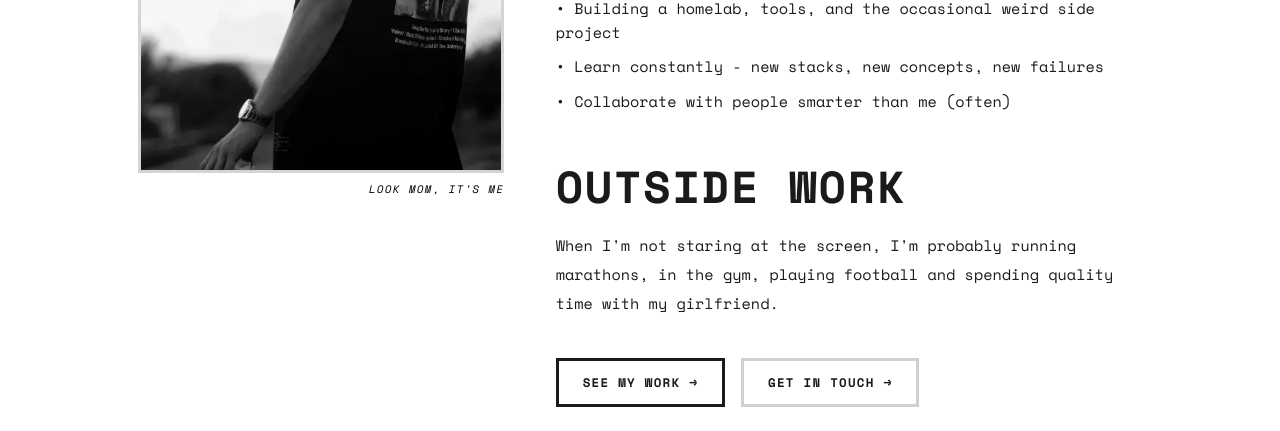
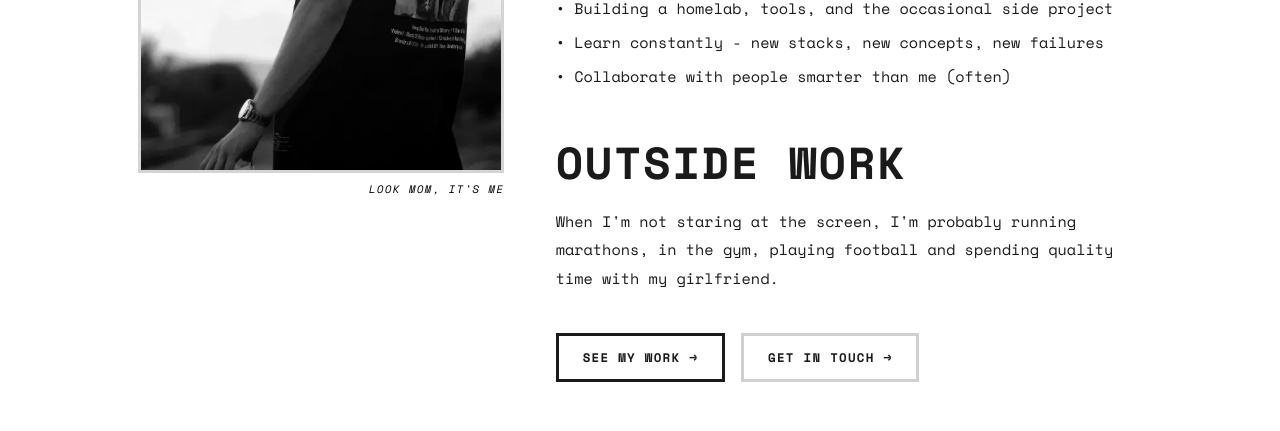
Before and after one commit to MartinNikolov02/Martin-Portfolio, a plain HTML site: page pages/about.html in a window 1280 px wide. Shown: the part 669-1100 px from the top of the page. Drawn offline with nearby package versions, Linux system fonts and the light colour scheme.

Commit message:
side project remove

```diff
--- a/pages/about.html
+++ b/pages/about.html
@@ -52,7 +52,7 @@
         <div class="about-block">
           <h2 class="about-block__title">What I do</h2>
           <ul class="about-list">
-            <li>• Building a homelab, tools, and the occasional weird side project</li>
+            <li>• Building a homelab, tools, and the occasional side project</li>
             <li>• Learn constantly - new stacks, new concepts, new failures</li>
             <li>• Collaborate with people smarter than me (often)</li>
           </ul>
```
